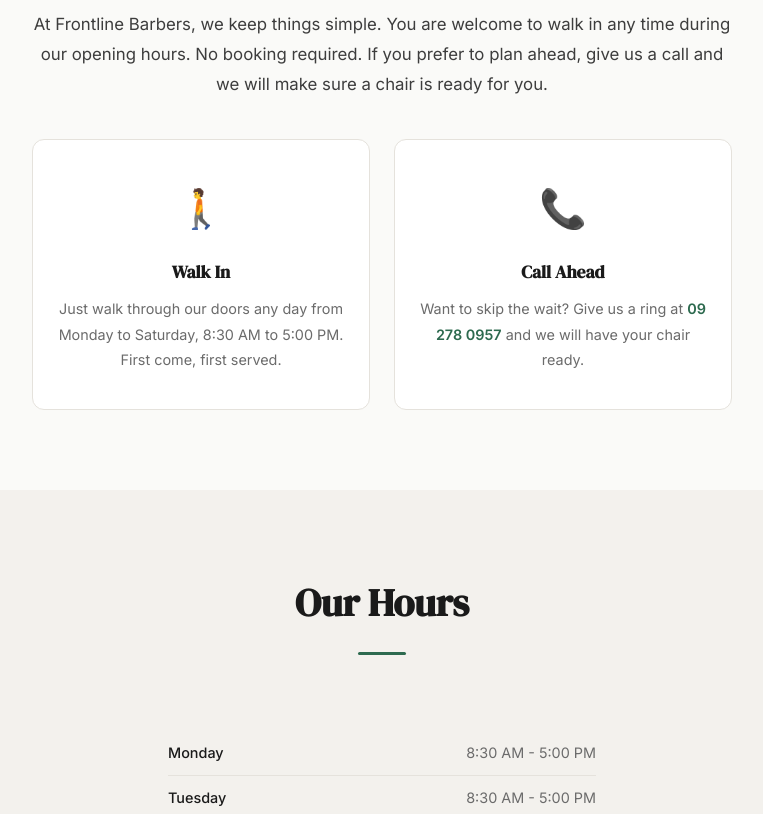
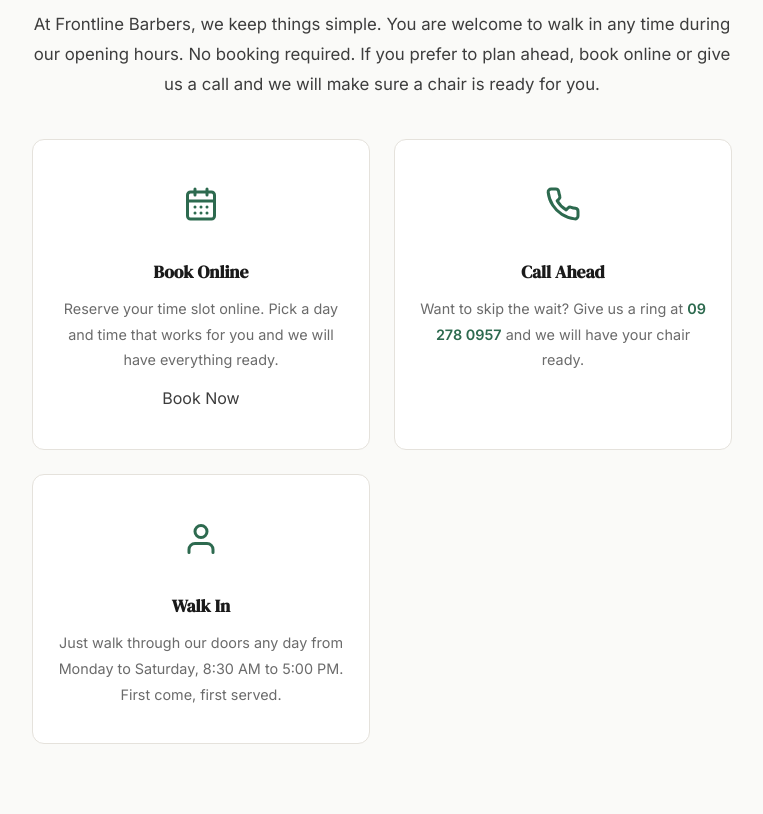
Before and after one commit to johnandmit/frontline-barbers, a plain HTML site: page bookings/index.html in a window 1280 px wide. Shown: the part 420-1234 px from the top of the page, without its empty margins (258-1021 px from the left). Drawn offline with Linux system fonts and the light colour scheme.

Commit message:
feat: add Calendly booking links and replace emoji with SVG icons

```diff
--- a/bookings/index.html
+++ b/bookings/index.html
@@ -44,18 +44,30 @@
 
     <section class="section">
         <div class="booking-info">
-            <p class="fade-in">At Frontline Barbers, we keep things simple. You are welcome to walk in any time during our opening hours. No booking required. If you prefer to plan ahead, give us a call and we will make sure a chair is ready for you.</p>
+            <p class="fade-in">At Frontline Barbers, we keep things simple. You are welcome to walk in any time during our opening hours. No booking required. If you prefer to plan ahead, book online or give us a call and we will make sure a chair is ready for you.</p>
 
             <div class="booking-methods">
                 <div class="booking-card fade-in">
-                    <div class="booking-icon">&#128694;</div>
+                    <div class="booking-icon">
+                        <svg width="36" height="36" viewBox="0 0 24 24" fill="none" stroke="var(--color-accent)" stroke-width="2" stroke-linecap="round" stroke-linejoin="round"><rect x="3" y="4" width="18" height="18" rx="2" ry="2"/><line x1="16" y1="2" x2="16" y2="6"/><line x1="8" y1="2" x2="8" y2="6"/><line x1="3" y1="10" x2="21" y2="10"/><path d="M8 14h.01M12 14h.01M16 14h.01M8 18h.01M12 18h.01M16 18h.01"/></svg>
+                    </div>
+                    <h3>Book Online</h3>
+                    <p>Reserve your time slot online. Pick a day and time that works for you and we will have everything ready.</p>
+                    <a href="https://calendly.com/johnandmit/new-meeting" target="_blank" rel="noopener" class="btn" style="margin-top:12px;display:inline-block;">Book Now</a>
+                </div>
+                <div class="booking-card fade-in">
+                    <div class="booking-icon">
+                        <svg width="36" height="36" viewBox="0 0 24 24" fill="none" stroke="var(--color-accent)" stroke-width="2" stroke-linecap="round" stroke-linejoin="round"><path d="M22 16.92v3a2 2 0 01-2.18 2 19.79 19.79 0 01-8.63-3.07 19.5 19.5 0 01-6-6 19.79 19.79 0 01-3.07-8.67A2 2 0 014.11 2h3a2 2 0 012 1.72c.127.96.361 1.903.7 2.81a2 2 0 01-.45 2.11L8.09 9.91a16 16 0 006 6l1.27-1.27a2 2 0 012.11-.45c.907.339 1.85.573 2.81.7A2 2 0 0122 16.92z"/></svg>
+                    </div>
+                    <h3>Call Ahead</h3>
+                    <p>Want to skip the wait? Give us a ring at <a href="tel:092780957" style="color:var(--color-accent);font-weight:600;">09 278 0957</a> and we will have your chair ready.</p>
+                </div>
+                <div class="booking-card fade-in">
+                    <div class="booking-icon">
+                        <svg width="36" height="36" viewBox="0 0 24 24" fill="none" stroke="var(--color-accent)" stroke-width="2" stroke-linecap="round" stroke-linejoin="round"><path d="M20 21v-2a4 4 0 00-4-4H8a4 4 0 00-4 4v2"/><circle cx="12" cy="7" r="4"/></svg>
+                    </div>
                     <h3>Walk In</h3>
                     <p>Just walk through our doors any day from Monday to Saturday, 8:30 AM to 5:00 PM. First come, first served.</p>
-                </div>
-                <div class="booking-card fade-in">
-                    <div class="booking-icon">&#128222;</div>
-                    <h3>Call Ahead</h3>
-                    <p>Want to skip the wait? Give us a ring at <a href="tel:092780957" style="color:var(--color-accent);font-weight:600;">09 278 0957</a> and we will have your chair ready.</p>
                 </div>
             </div>
         </div>
@@ -90,9 +102,9 @@
     </section>
 
     <section class="cta-section">
-        <h2>Questions? Get in Touch</h2>
-        <p>Send us a message and we will get back to you as soon as we can.</p>
-        <a href="../contact/" class="btn-white">Contact Us</a>
+        <h2>Ready to Book?</h2>
+        <p>Reserve your spot online or send us a message.</p>
+        <a href="https://calendly.com/johnandmit/new-meeting" target="_blank" rel="noopener" class="btn-white">Book Online</a>
     </section>
 
     <footer class="site-footer">
```
